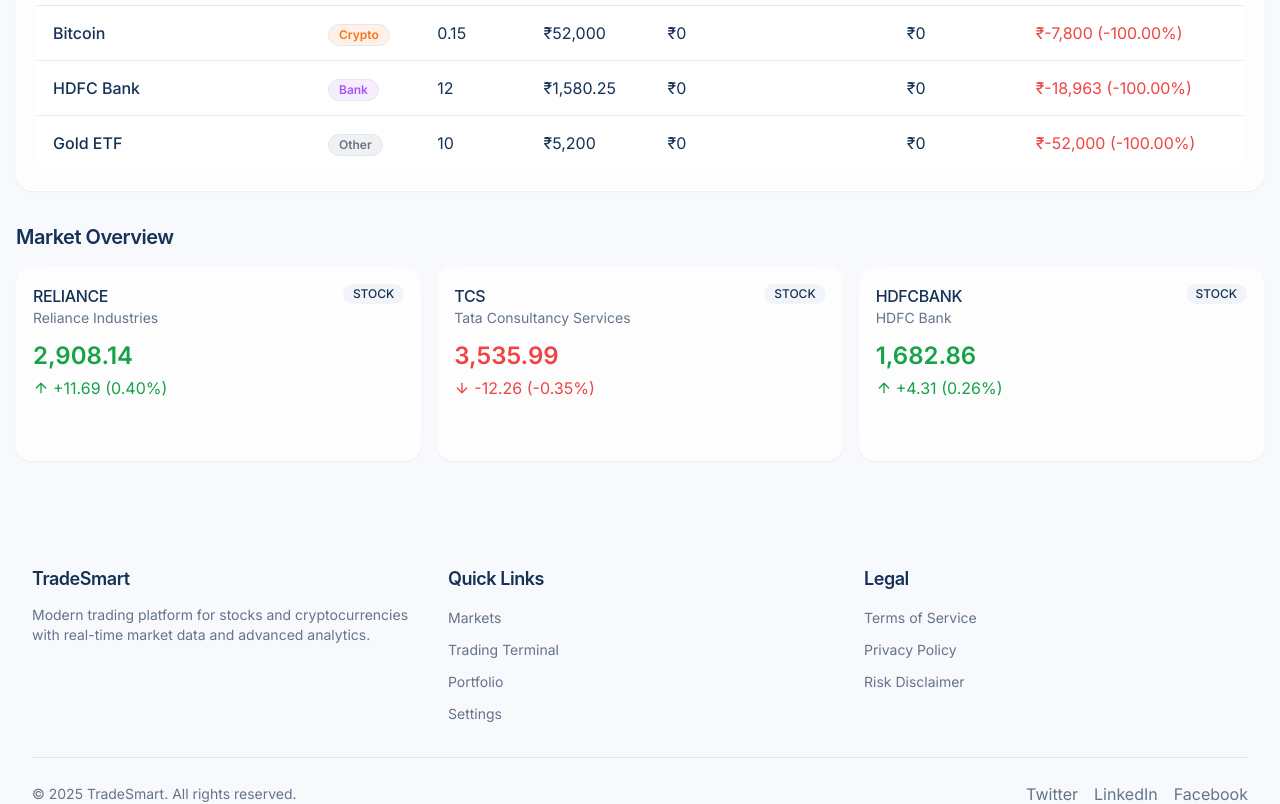
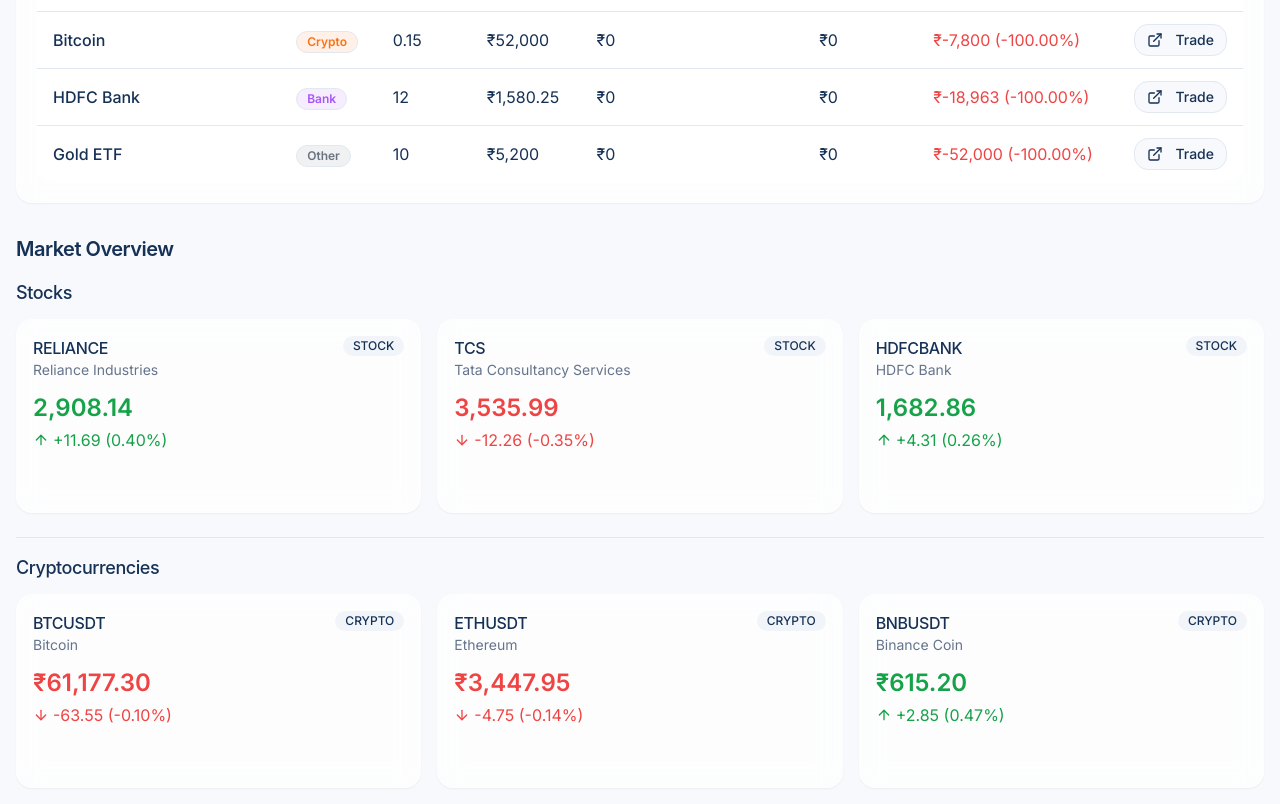
Before and after one commit to gelliravikumar/vibe-trade-spark, a React (Vite) app: page /portfolio in a window 1280 px wide. Shown: the part 922-1726 px from the top of the page. Built offline with nearby package versions, Linux system fonts and the light colour scheme.

Commit message:
Distinguish asset types and link assets
- Differentiate between Stocks and Crypto in search results.
- Add links from Portfolio assets to their detail pages.

```diff
--- a/src/components/markets/AssetList.tsx
+++ b/src/components/markets/AssetList.tsx
@@ -4,6 +4,7 @@ import { AssetCard } from './AssetCard';
 import { useData } from '@/context/DataContext';
 import { CardSkeleton } from '@/components/common/Loader';
 import { Search } from 'lucide-react';
+import { Separator } from '@/components/ui/separator';
 
 interface AssetListProps {
   type: 'STOCK' | 'CRYPTO' | 'ALL';
@@ -21,28 +22,41 @@ export const AssetList: React.FC<AssetListProps> = ({
   const { stocksData, cryptoData, isLoading } = useData();
   const [searchTerm, setSearchTerm] = useState('');
 
-  let filteredAssets = [];
+  // Prepare filtered assets based on type and search term
+  let filteredStocks = [];
+  let filteredCrypto = [];
 
   if (type === 'STOCK' || type === 'ALL') {
-    filteredAssets.push(...stocksData);
+    filteredStocks = stocksData.filter(asset =>
+      searchTerm ? (
+        asset.symbol.toLowerCase().includes(searchTerm.toLowerCase()) ||
+        asset.name.toLowerCase().includes(searchTerm.toLowerCase())
+      ) : true
+    );
   }
 
   if (type === 'CRYPTO' || type === 'ALL') {
-    filteredAssets.push(...cryptoData);
-  }
-
-  // Filter by search term if provided
-  if (searchTerm) {
-    filteredAssets = filteredAssets.filter(
-      asset =>
+    filteredCrypto = cryptoData.filter(asset =>
+      searchTerm ? (
         asset.symbol.toLowerCase().includes(searchTerm.toLowerCase()) ||
         asset.name.toLowerCase().includes(searchTerm.toLowerCase())
+      ) : true
     );
   }
 
   // Apply limit if provided
-  if (limit && filteredAssets.length > limit) {
-    filteredAssets = filteredAssets.slice(0, limit);
+  if (limit) {
+    const halfLimit = Math.ceil(limit / 2);
+
+    if (type === 'ALL') {
+      // Split limit between stocks and crypto
+      filteredStocks = filteredStocks.slice(0, halfLimit);
+      filteredCrypto = filteredCrypto.slice(0, limit - filteredStocks.length);
+    } else if (type === 'STOCK') {
+      filteredStocks = filteredStocks.slice(0, limit);
+    } else if (type === 'CRYPTO') {
+      filteredCrypto = filteredCrypto.slice(0, limit);
+    }
   }
 
   return (
@@ -68,9 +82,15 @@ export const AssetList: React.FC<AssetListProps> = ({
             <CardSkeleton key={index} />
           ))}
         </div>
-      ) : filteredAssets.length > 0 ? (
+      ) : (
+        <div>
+          {filteredStocks.length > 0 && (type === 'ALL' || type === 'STOCK') && (
+            <div className="mb-6">
+              {type === 'ALL' && (
+                <h3 className="text-lg font-medium mb-3">Stocks</h3>
+              )}
               <div className="grid grid-cols-1 md:grid-cols-2 lg:grid-cols-3 gap-4">
-          {filteredAssets.map((asset) => (
+                {filteredStocks.map((asset) => (
                   <AssetCard
                     key={asset.symbol}
                     symbol={asset.symbol}
@@ -84,11 +104,43 @@ export const AssetList: React.FC<AssetListProps> = ({
                   />
                 ))}
               </div>
-      ) : (
+            </div>
+          )}
+
+          {filteredStocks.length > 0 && filteredCrypto.length > 0 && type === 'ALL' && (
+            <Separator className="my-4" />
+          )}
+
+          {filteredCrypto.length > 0 && (type === 'ALL' || type === 'CRYPTO') && (
+            <div>
+              {type === 'ALL' && (
+                <h3 className="text-lg font-medium mb-3">Cryptocurrencies</h3>
+              )}
+              <div className="grid grid-cols-1 md:grid-cols-2 lg:grid-cols-3 gap-4">
+                {filteredCrypto.map((asset) => (
+                  <AssetCard
+                    key={asset.symbol}
+                    symbol={asset.symbol}
+                    name={asset.name}
+                    price={asset.price}
+                    previousPrice={asset.previousPrice}
+                    change={asset.change}
+                    changePercent={asset.changePercent}
+                    type={asset.type}
+                    className="h-full"
+                  />
+                ))}
+              </div>
+            </div>
+          )}
+
+          {filteredStocks.length === 0 && filteredCrypto.length === 0 && (
             <div className="text-center py-10">
               <p className="text-muted-foreground">No assets found</p>
             </div>
           )}
         </div>
+      )}
+    </div>
   );
 };
--- a/src/pages/Markets.tsx
+++ b/src/pages/Markets.tsx
@@ -1,5 +1,5 @@
 
-import React, { useState } from 'react';
+import React from 'react';
 import { Navbar } from '@/components/layout/Navbar';
 import { Footer } from '@/components/layout/Footer';
 import { AssetList } from '@/components/markets/AssetList';
--- a/src/pages/Portfolio.tsx
+++ b/src/pages/Portfolio.tsx
@@ -3,7 +3,7 @@ import React, { useState } from 'react';
 import { Navbar } from '@/components/layout/Navbar';
 import { Footer } from '@/components/layout/Footer';
 import { PortfolioSummary } from '@/components/portfolio/PortfolioSummary';
-import { Wallet, Clock, BarChart3, Filter } from 'lucide-react';
+import { Wallet, Clock, BarChart3, Filter, ExternalLink } from 'lucide-react';
 import { AssetList } from '@/components/markets/AssetList';
 import { Tabs, TabsContent, TabsList, TabsTrigger } from '@/components/ui/tabs';
 import { PortfolioProvider, usePortfolio } from '@/hooks/use-portfolio';
@@ -18,6 +18,8 @@ import {
 import { Badge } from '@/components/ui/badge';
 import { MiniChart } from '@/components/charts/MiniChart';
 import { useData } from '@/context/DataContext';
+import { Link } from 'react-router-dom';
+import { Button } from '@/components/ui/button';
 
 type AssetType = 'ALL' | 'STOCK' | 'CRYPTO' | 'BANK' | 'OTHER';
 
@@ -138,6 +140,7 @@ const PortfolioContent = () => {
                       <th className="px-4 py-3 text-right">Chart</th>
                       <th className="px-4 py-3">Value</th>
                       <th className="px-4 py-3">Profit/Loss</th>
+                      <th className="px-4 py-3 text-right">Action</th>
                     </tr>
                   </thead>
                   <tbody className="divide-y divide-border">
@@ -150,7 +153,13 @@ const PortfolioContent = () => {
 
                       return (
                         <tr key={position.symbol} className="bg-card">
-                          <td className="px-4 py-3 font-medium">{position.name}</td>
+                          <td className="px-4 py-3">
+                            <div className="font-medium hover:text-primary hover:underline cursor-pointer">
+                              <Link to={`/trade/${position.symbol}`}>
+                                {position.name}
+                              </Link>
+                            </div>
+                          </td>
                           <td className="px-4 py-3">
                             <Badge className={getAssetTypeColor(position.type)} variant="outline">
                               {position.type === 'STOCK' ? 'Stock' :
@@ -173,13 +182,21 @@ const PortfolioContent = () => {
                           <td className={`px-4 py-3 ${isPositive ? 'text-success' : 'text-destructive'}`}>
                             {isPositive ? '+' : ''}₹{profitLoss.toLocaleString('en-IN', { maximumFractionDigits: 2 })} ({isPositive ? '+' : ''}{profitLossPercent.toFixed(2)}%)
                           </td>
+                          <td className="px-4 py-3 text-right">
+                            <Button variant="outline" size="sm" asChild className="h-8 px-3">
+                              <Link to={`/trade/${position.symbol}`}>
+                                <ExternalLink className="w-3.5 h-3.5 mr-1" />
+                                Trade
+                              </Link>
+                            </Button>
+                          </td>
                         </tr>
                       );
                     })}
 
                     {getFilteredPositions().length === 0 && (
                       <tr>
-                        <td colSpan={8} className="px-4 py-6 text-center text-muted-foreground">
+                        <td colSpan={9} className="px-4 py-6 text-center text-muted-foreground">
                           No assets found in this category.
                         </td>
                       </tr>
@@ -279,7 +296,7 @@ const PortfolioContent = () => {
 
       <div>
         <h2 className="text-xl font-semibold mb-4">Market Overview</h2>
-        <AssetList type="ALL" limit={3} />
+        <AssetList type="ALL" limit={6} />
       </div>
     </div>
   );
```
Lines whose indentation alone changed are shown as unchanged.
